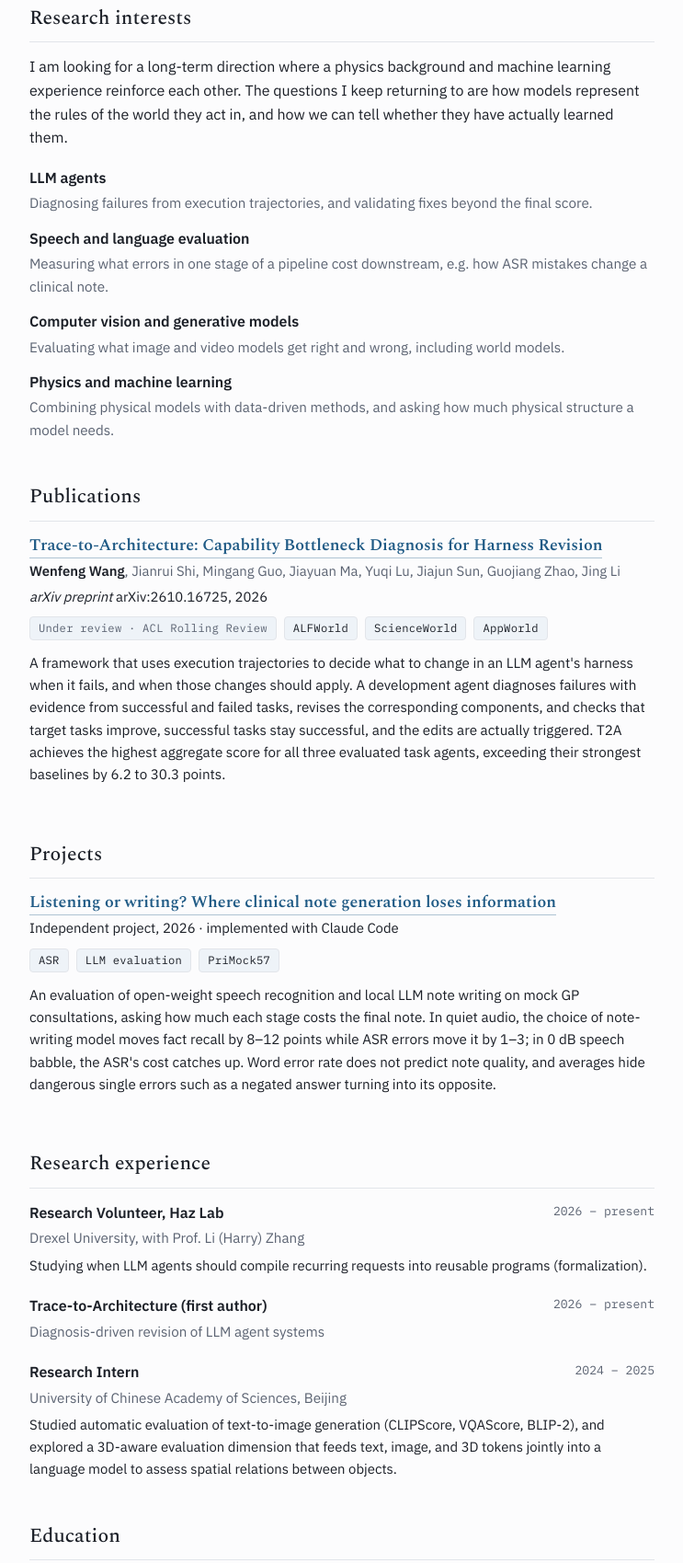
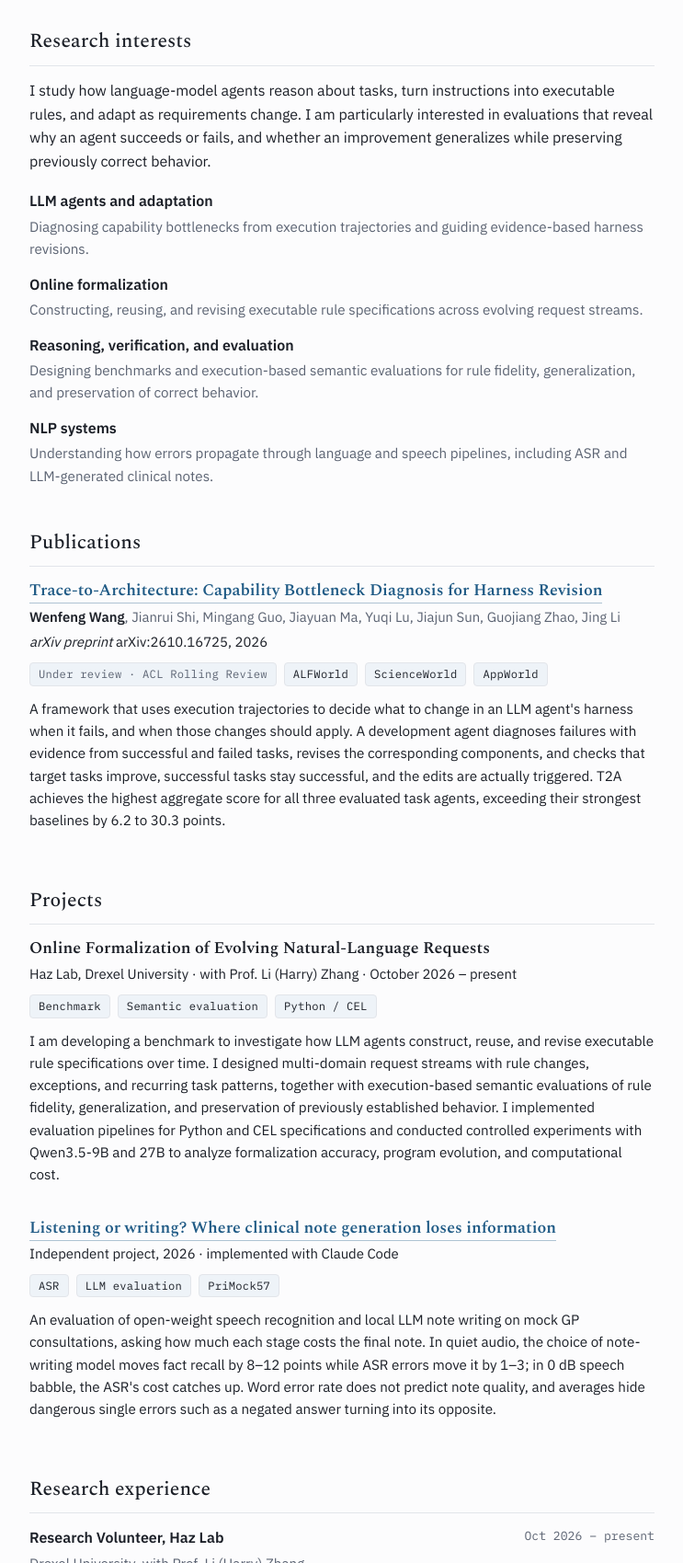
Before and after one commit to Fw93810/fw93810.github.io, a plain HTML site: page index.html in a window 1280 px wide. Shown: the part 376-2075 px from the top of the page at 92% size, without its empty margins (402-1145 px from the left). Drawn offline with nearby package versions, Linux system fonts and the light colour scheme.

Commit message:
Update online formalization research and PhD CV

```diff
--- a/index.html
+++ b/index.html
@@ -4,7 +4,7 @@
 <meta charset="utf-8">
 <meta name="viewport" content="width=device-width, initial-scale=1, viewport-fit=cover">
 <title>Wenfeng Wang</title>
-<meta name="description" content="Wenfeng Wang — M.S.E. student in Electrical Engineering at the University of Pennsylvania. Physics background; research on world models, physical consistency, and diagnosing learned systems.">
+<meta name="description" content="Wenfeng Wang — M.S.E. student at the University of Pennsylvania. Research on LLM agents, online formalization, reasoning, verification, evaluation, and NLP systems.">
 <link rel="preconnect" href="https://fonts.googleapis.com">
 <link rel="preconnect" href="https://fonts.gstatic.com" crossorigin>
 <link rel="stylesheet" href="https://fonts.googleapis.com/css2?family=Spectral:ital,wght@0,500;0,600;1,400&family=IBM+Plex+Sans:wght@400;500;600&family=IBM+Plex+Mono:wght@400;500&display=swap">
@@ -158,17 +158,17 @@ footer { margin-top: 56px; font-family: var(--mono); font-size: 0.75rem; color:
     <section id="about">
       <h2>About</h2>
       <p class="lead">I am a master's student in Electrical Engineering at the University of Pennsylvania, graduating in May 2027. I studied physics as an undergraduate at Jilin University.</p>
-      <p>My research so far has covered LLM agents, speech and language evaluation, and computer vision. My first-author paper diagnoses why LLM agents fail, using their execution trajectories, and checks whether each fix reaches the agent, changes its behavior, and improves the outcome. I also ran an independent evaluation of speech recognition and LLM note writing for clinical documentation. Before that, at the University of Chinese Academy of Sciences, I studied how to evaluate text-to-image generation.</p>
+      <p>My research focuses on LLM agents and NLP, with an emphasis on reasoning, verification, and evaluation. At Drexel University's Haz Lab, I am developing a benchmark for online formalization: how agents construct, reuse, and revise executable rules as natural-language requests evolve. My first-author paper, Trace-to-Architecture, diagnoses agent failures from execution trajectories and validates harness revisions. I have also studied speech recognition and LLM-generated clinical notes, and previously worked on text-to-image evaluation at the University of Chinese Academy of Sciences.</p>
     </section>
 
     <section id="research">
       <h2>Research interests</h2>
-      <p>I am looking for a long-term direction where a physics background and machine learning experience reinforce each other. The questions I keep returning to are how models represent the rules of the world they act in, and how we can tell whether they have actually learned them.</p>
+      <p>I study how language-model agents reason about tasks, turn instructions into executable rules, and adapt as requirements change. I am particularly interested in evaluations that reveal why an agent succeeds or fails, and whether an improvement generalizes while preserving previously correct behavior.</p>
       <ul class="interests">
-        <li><b>LLM agents</b><span>Diagnosing failures from execution trajectories, and validating fixes beyond the final score.</span></li>
-        <li><b>Speech and language evaluation</b><span>Measuring what errors in one stage of a pipeline cost downstream, e.g. how ASR mistakes change a clinical note.</span></li>
-        <li><b>Computer vision and generative models</b><span>Evaluating what image and video models get right and wrong, including world models.</span></li>
-        <li><b>Physics and machine learning</b><span>Combining physical models with data-driven methods, and asking how much physical structure a model needs.</span></li>
+        <li><b>LLM agents and adaptation</b><span>Diagnosing capability bottlenecks from execution trajectories and guiding evidence-based harness revisions.</span></li>
+        <li><b>Online formalization</b><span>Constructing, reusing, and revising executable rule specifications across evolving request streams.</span></li>
+        <li><b>Reasoning, verification, and evaluation</b><span>Designing benchmarks and execution-based semantic evaluations for rule fidelity, generalization, and preservation of correct behavior.</span></li>
+        <li><b>NLP systems</b><span>Understanding how errors propagate through language and speech pipelines, including ASR and LLM-generated clinical notes.</span></li>
       </ul>
     </section>
 
@@ -185,12 +185,20 @@ footer { margin-top: 56px; font-family: var(--mono); font-size: 0.75rem; color:
 
     <section id="projects">
       <h2>Projects</h2>
+      <div class="rows">
+      <article class="pub">
+        <div class="title">Online Formalization of Evolving Natural-Language Requests</div>
+        <div class="venue">Haz Lab, Drexel University · with Prof. Li (Harry) Zhang · October 2026 – present</div>
+        <div class="tags"><span class="tag">Benchmark</span><span class="tag">Semantic evaluation</span><span class="tag">Python / CEL</span></div>
+        <p class="summary">I am developing a benchmark to investigate how LLM agents construct, reuse, and revise executable rule specifications over time. I designed multi-domain request streams with rule changes, exceptions, and recurring task patterns, together with execution-based semantic evaluations of rule fidelity, generalization, and preservation of previously established behavior. I implemented evaluation pipelines for Python and CEL specifications and conducted controlled experiments with Qwen3.5-9B and 27B to analyze formalization accuracy, program evolution, and computational cost.</p>
+      </article>
       <article class="pub">
         <div class="title"><a href="https://github.com/Fw93810/medical-asr-eval" target="_blank" rel="noopener">Listening or writing? Where clinical note generation loses information</a></div>
         <div class="venue">Independent project, 2026 · implemented with Claude Code</div>
         <div class="tags"><span class="tag">ASR</span><span class="tag">LLM evaluation</span><span class="tag">PriMock57</span></div>
         <p class="summary">An evaluation of open-weight speech recognition and local LLM note writing on mock GP consultations, asking how much each stage costs the final note. In quiet audio, the choice of note-writing model moves fact recall by 8&ndash;12 points while ASR errors move it by 1&ndash;3; in 0&nbsp;dB speech babble, the ASR's cost catches up. Word error rate does not predict note quality, and averages hide dangerous single errors such as a negated answer turning into its opposite.</p>
       </article>
+      </div>
     </section>
 
     <section id="experience">
@@ -198,13 +206,13 @@ footer { margin-top: 56px; font-family: var(--mono); font-size: 0.75rem; color:
       <div class="rows">
         <div class="row">
           <div class="what">Research Volunteer, Haz Lab</div>
-          <div class="when">2026 – present</div>
+          <div class="when">Oct 2026 – present</div>
           <div class="where">Drexel University, with Prof. Li (Harry) Zhang</div>
-          <div class="detail">Studying when LLM agents should compile recurring requests into reusable programs (formalization).</div>
+          <div class="detail">Online Formalization: benchmark design, execution-based semantic evaluation, and controlled Python/CEL experiments for evolving request streams.</div>
         </div>
         <div class="row">
           <div class="what">Trace-to-Architecture (first author)</div>
-          <div class="when">2026 – present</div>
+          <div class="when">Jul – Oct 2026</div>
           <div class="where">Diagnosis-driven revision of LLM agent systems</div>
         </div>
         <div class="row">
@@ -232,7 +240,7 @@ footer { margin-top: 56px; font-family: var(--mono); font-size: 0.75rem; color:
       </div>
     </section>
 
-    <footer>Last updated October 31, 2026</footer>
+    <footer>Last updated November 19, 2026</footer>
   </main>
 </div>
 
```
Also changed, not shown: 2 other files.
